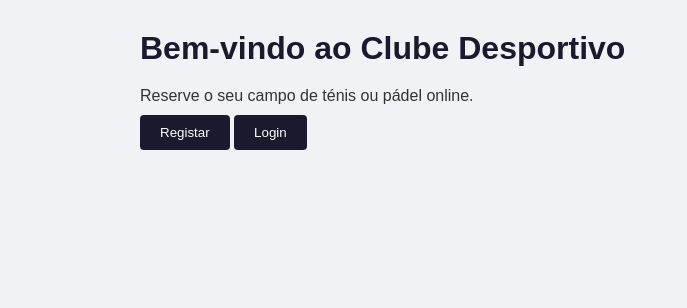
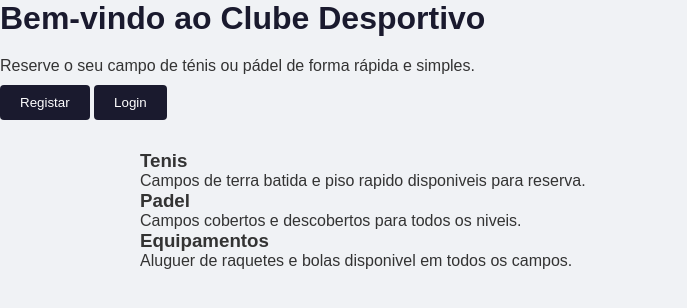
Before and after one commit to yxsin720/projeto-clube-desportivo, a PHP site: page / in a window 1280 px wide. Shown: the part 48-356 px from the top of the page, without its empty margins (0-687 px from the left). Run offline with PHP 8.4, Linux system fonts and the light colour scheme.

Commit message:
atualizacao da pagina inicial

```diff
--- a/index.php
+++ b/index.php
@@ -25,15 +25,33 @@ session_start();
         <?php endif; ?>
         <a href="about.php">Sobre nos</a>
     </nav>
-    <div class="container">
+    <div class="hero">
         <h1>Bem-vindo ao Clube Desportivo</h1>
-        <p>Reserve o seu campo de ténis ou pádel online.</p>
+        <p>Reserve o seu campo de ténis ou pádel de forma rápida e simples.</p>
         <?php if (!isset($_SESSION['user_id'])): ?>
             <a href="register.php"><button>Registar</button></a>
             <a href="login.php"><button>Login</button></a>
         <?php else: ?>
+            <p>Bem-vindo, <?= $_SESSION['user_nome'] ?>!</p>
             <a href="reservas.php"><button>Fazer Reserva</button></a>
         <?php endif; ?>
+    </div>
+
+    <div class="container">
+        <div class="cards">
+            <div class="card">
+                <h3>Tenis</h3>
+                <p>Campos de terra batida e piso rapido disponiveis para reserva.</p>
+            </div>
+            <div class="card">
+                <h3>Padel</h3>
+                <p>Campos cobertos e descobertos para todos os niveis.</p>
+            </div>
+            <div class="card">
+                <h3>Equipamentos</h3>
+                <p>Aluguer de raquetes e bolas disponivel em todos os campos.</p>
+            </div>
+        </div>
     </div>
 </body>
 
```
